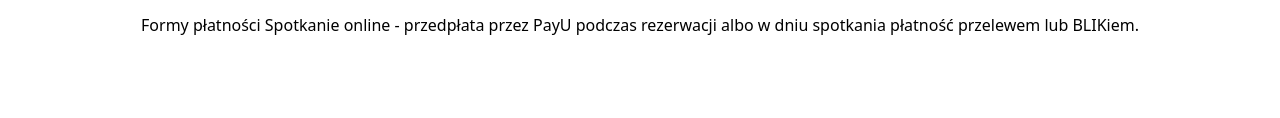
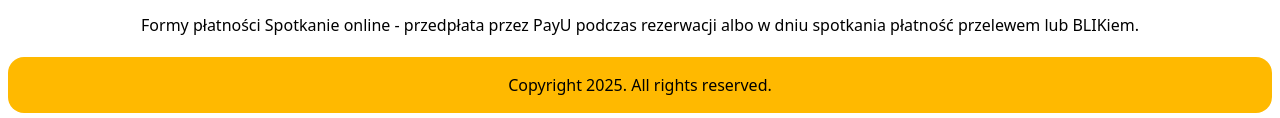
Before and after one commit to marcinLachman/judyta, a website: page index.html in a window 1280 px wide. Shown: the part 2649-2767 px from the top of the page. Before the commit the page ends 2714 px from the top, so only its background shows below. Drawn offline with nearby package versions, Linux system fonts and the light colour scheme.

Commit message:
copyright

```diff
--- a/index.html
+++ b/index.html
@@ -138,6 +138,8 @@
                   </div>
 
     </main>
-    <footer class="h-2xl bg-amber-400 mt-5"></footer>
+    <footer class="h-2xl bg-amber-400 rounded-2xl mt-5">
+      <p class="p-4 text-center">Copyright 2025. All rights reserved.</p>
+    </footer>
 </body>
 </html>
```
